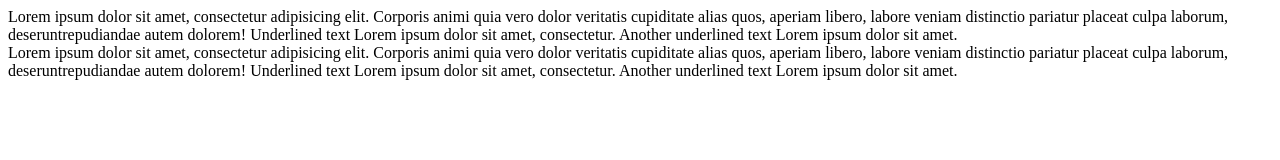
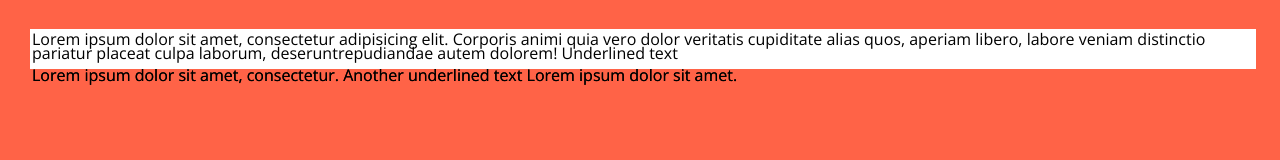
Before and after one commit to aleks-frontend/multiline-backgrounds, a website: page index.html in a window 1280 px wide. Drawn offline with nearby package versions, Linux system fonts and the light colour scheme.

Commit message:
chore: added stying

```diff
--- a/index.html
+++ b/index.html
@@ -3,13 +3,77 @@
 <head>
     <meta charset="UTF-8">
     <title>Multiline Backgrounds</title>
+    <link href="https://fonts.googleapis.com/css?family=Open+Sans&display=swap" rel="stylesheet">
     <style>
-      .js-padded-multiline-src { display: none; }
+      :root {
+        --white: #fff;
+      }
+
+      body {
+        margin: 0;
+        padding: 2rem;
+        height: 100vh;
+        font-family: 'Open Sans', sans-serif;
+        background: tomato;
+      }
+
+      /* Padded multiline styling */
+      .padded-multiline {
+        position: relative;
+      }
+
+      .padded-multiline span {
+        position: relative;
+        display: inline-block;
+        line-height: 0.9em;
+        font-size: 1em;
+      }
+
+      .padded-multiline-bg {
+        position: absolute;
+        top: 0;
+        left: 0;
+      }
+
+      .padded-multiline-bg span {
+        color: transparent;
+      }
+
+      .heading .padded-multiline span strong {
+        font-weight: bold;
+      }
+
+      .padded-multiline-bg span:before {
+        content: '';
+        position: absolute;
+        top: -0.2rem;
+        bottom: -0.5em;
+        left: -0.11rem;
+        right: -0.5em;
+        background: var(--white);
+      }
+
+      .padded-multiline-bg span.emptyLine:before { display: none; }
+
+      .js-padded-multiline-src {
+        position: absolute;
+        top: 0;
+        bottom: 0;
+        left: 0;
+        right: 0;
+        opacity: 0;
+        z-index: 999;
+      }
+
+      .js-padded-multiline-target {
+        position: relative;
+        z-index: 1;
+      }
     </style>
 </head>
 <body>
   <div class="padded-multiline">
-    <div id="js-padded-multiline-target-1"></div>
+    <div class="js-padded-multiline-target" id="js-padded-multiline-target-1"></div>
     <div class="js-padded-multiline-src" data-target-id="js-padded-multiline-target-1">
       Lorem ipsum <strong>dolor</strong> sit amet, consectetur adipisicing elit. <strong>Corporis</strong> animi quia vero dolor veritatis<br> cupiditate alias quos, aperiam libero, labore veniam distinctio pariatur placeat culpa laborum, deserunt<br>repudiandae autem dolorem!<br>
       <span style="text-decoration: underline;">Underlined text</span> Lorem ipsum dolor sit amet, consectetur.<br>
```
